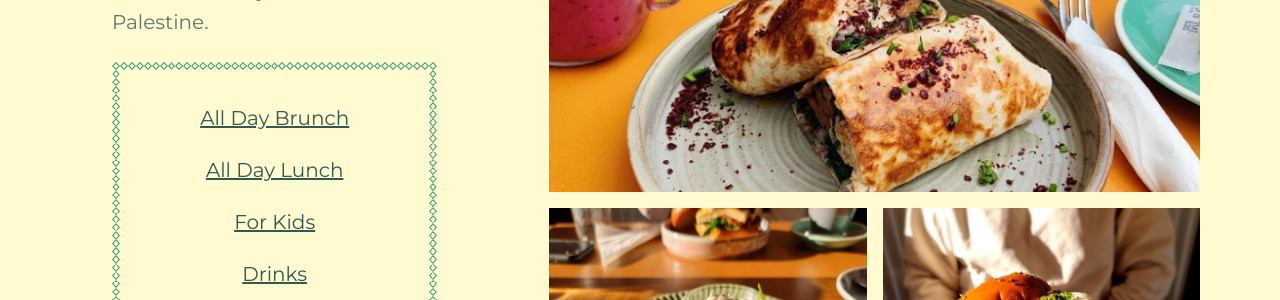
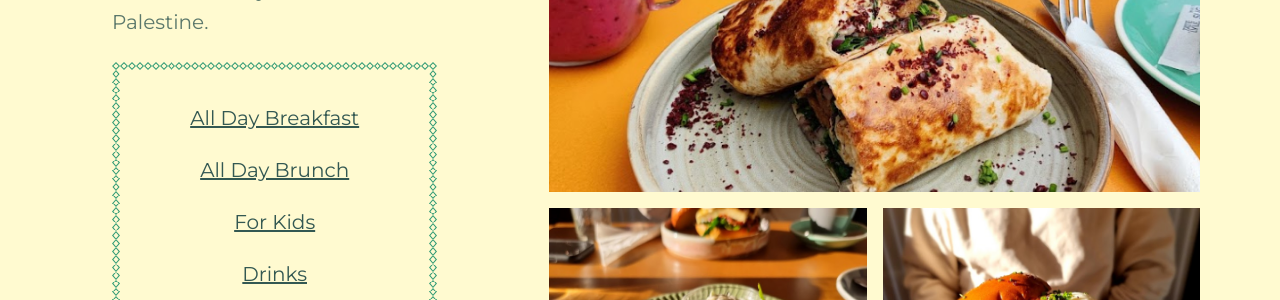
Before and after one commit to jaicab/wanasacafe, a Jekyll site: the page built from index.markdown, in a window 1280 px wide and 900 px high, scrolled down 1174 px. Shown: the part 154-454 px from the top of the window. Built offline with Jekyll 4.4.1, drawn with Linux system fonts in a browser that asks for light colours.

Commit message:
Updated Config

```diff
--- a/_config.yml
+++ b/_config.yml
@@ -22,9 +22,9 @@ defaults:
 url: https://wanasacafe.co.uk
 Instagram: wanasakitchen
 Menus:
+- title: All Day Breakfast
+  file: "/uploads/wanasa-breakfast-menu.pdf"
 - title: All Day Brunch
-  file: "/uploads/wanasa-breakfast-menu.pdf"
-- title: All Day Lunch
   file: "/uploads/wanasa-lunch-menu.pdf"
 - title: For Kids
   file: "/uploads/wanasa-kids-menu.pdf"
```
